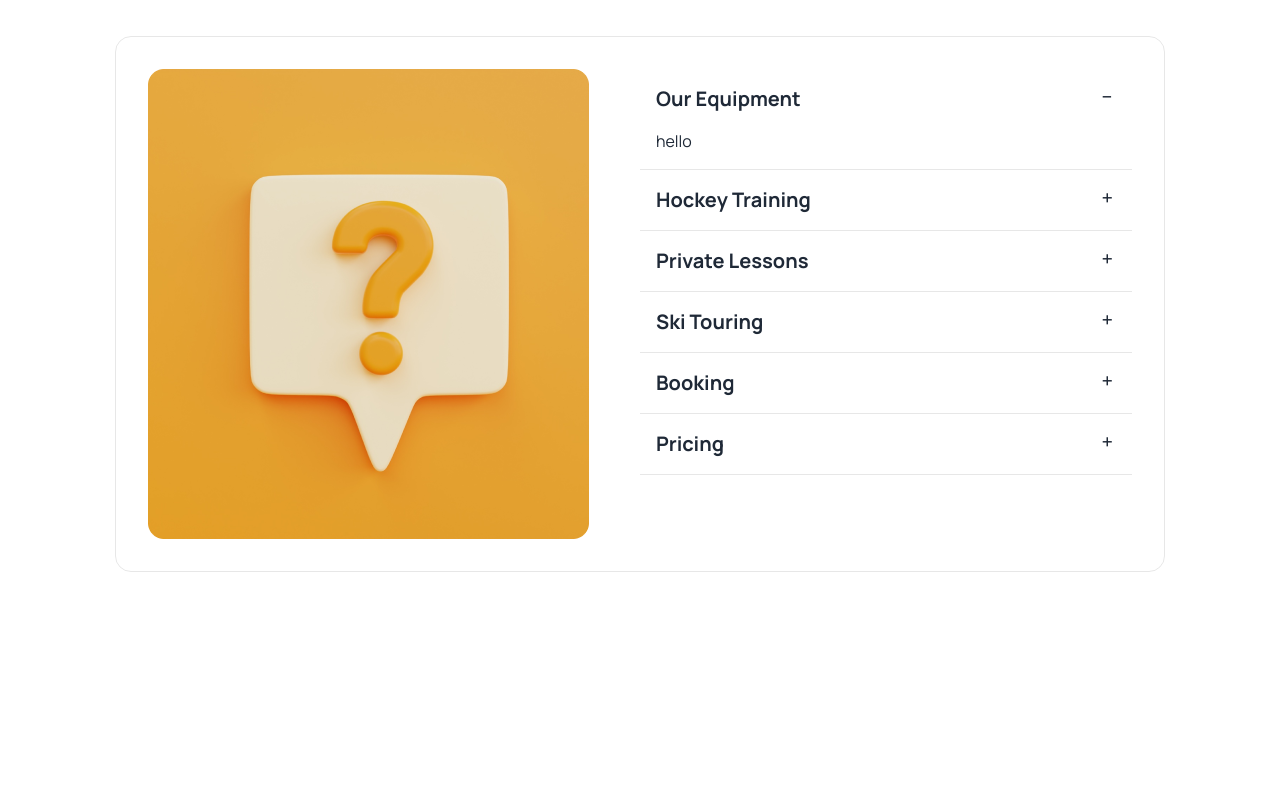
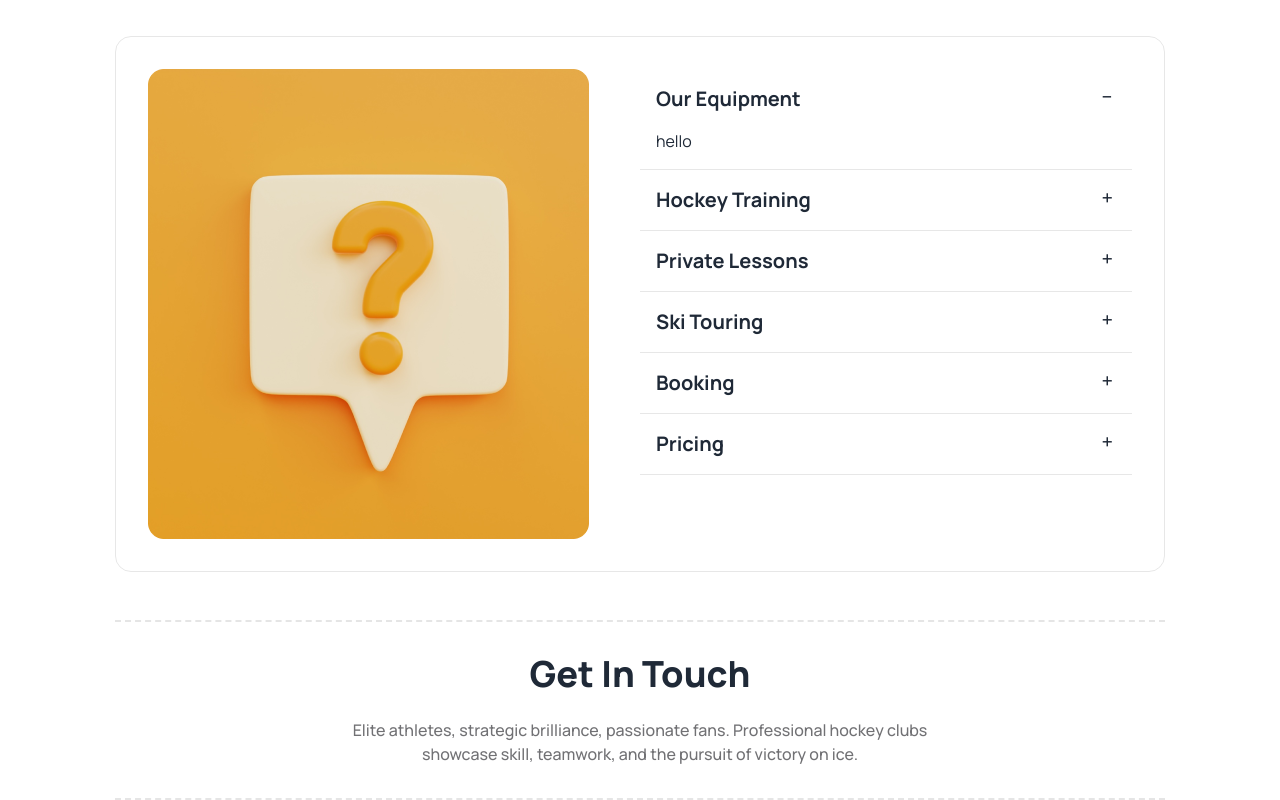
Before and after one commit to rafiul-razib/hockey-heroes, a plain HTML site: page index.html in a window 1280 px wide. Shown: the part 3510-4310 px from the top of the page. Before the commit the page ends 4130 px from the top, so only its background shows below. Drawn offline with nearby package versions, Linux system fonts and the light colour scheme.

Commit message:
contact section started

```diff
--- a/index.html
+++ b/index.html
@@ -450,6 +450,15 @@
       </div>
     </section>
 
+    <!-- Contact Section -->
+
+    <section class="max-w-[90%] lg:max-w-[82%] mx-auto">
+      <div class="text-center border-dashed border-neutral-200 border-y-2 p-6 lg:p-8">
+        <h2 class="text-xl lg:text-4xl font-extrabold">Get In Touch</h2>
+        <p class="text-sm lg:text-base font-medium text-[#131318] opacity-60 max-w-[607px] mx-auto mt-6">Elite athletes, strategic brilliance, passionate fans. Professional hockey clubs showcase skill, teamwork, and the pursuit of victory on ice.</p>
+      </div>
+    </section>
+
 
 
     <footer>
```
